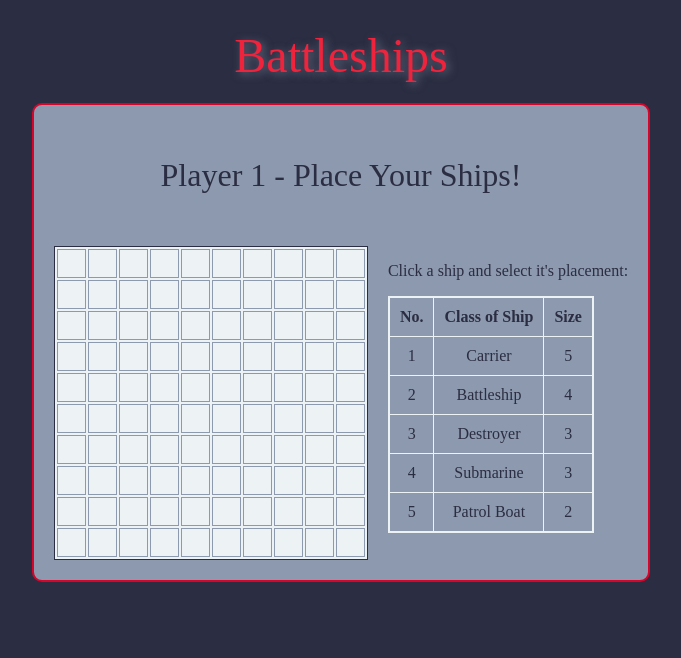
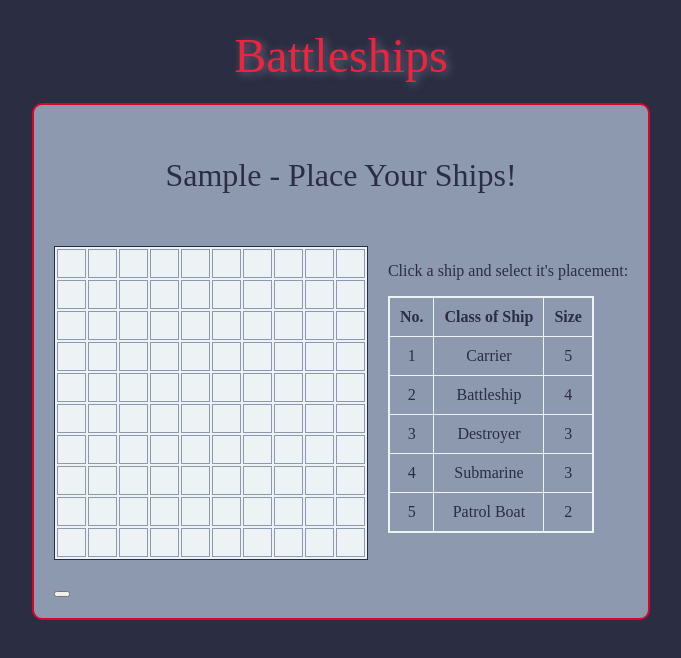
Before and after one commit to jdogcodey/battleship, a website with bundled scripts: page dist/index.html in a window 1280 px wide. Both pictures are taken after typing "Sample" into the empty fields and a click on the input "Start Battle!". Shown: the whole page, without its empty margins (299-980 px from the left). Built offline with nearby package versions, Linux system fonts and the light colour scheme.

Commit message:
Properly test if name is input to start game

```diff
--- a/src/DOM.js
+++ b/src/DOM.js
@@ -11,22 +11,37 @@ function buttonClicker() {
   const startBattle = document.getElementById("submit");
   const launchScreen = document.getElementById("launch-screen");
   const player2Name = document.getElementById("player2");
+  const player1Name = document.getElementById("player1");
   startBattle.addEventListener("click", () => {
     event.preventDefault();
-    launchScreen.style.display = "none";
-    if (player2Name.value !== null) {
-      singlePlayer();
-    } else twoPlayerPlacement();
+    if (player1Name.value.trim() === "") {
+      alert("Please input a name to battle!");
+    } else {
+      launchScreen.style.display = "none";
+      if (player2Name.value.trim() === "") {
+        singlePlayer(player1Name.value);
+      } else twoPlayerPlacement(player1Name.value, player2Name.value);
+    }
   });
 }
 
-function singlePlayer() {
-  const playerPlacementScreen = document.getElementById("player1-placement");
+function singlePlayer(playerName) {
+  const playerPlacementScreen = document.getElementById("placement-screen");
+  const title = document.getElementById("screen-title");
+  title.innerHTML = `${playerName} - Place Your Ships!`;
   playerPlacementScreen.style.display = "grid";
   const singleGame = newGame();
   const playerOne = singleGame.player1;
   singleGame.player2 = computerPlacement(singleGame.player2);
-  placementSelector(playerOne);
+  const playerPlacementFinished = placementSelector(playerOne);
+  const completePlacementScreen = document.getElementById("complete-placement");
+  const completePlacementButton = document.getElementById(
+    "complete-placement-button"
+  );
+  if (playerPlacementFinished) {
+    completePlacementScreen.style.display = "grid";
+    completePlacementButton.addEventListener("click", () => {});
+  }
 }
 
 function placementSelector(player) {
@@ -52,6 +67,15 @@ function placementSelector(player) {
       player
     );
   });
+  while (
+    boatConfigurations[0].count !== 0 &&
+    boatConfigurations[1].count !== 0 &&
+    boatConfigurations[2].count !== 0 &&
+    boatConfigurations[3].count !== 0 &&
+    boatConfigurations[4].count !== 0
+  ) {
+    return false;
+  }
 }
 
 function placeAndUpdateBoat(
```
Also changed, not shown: dist/index.html, dist/main.js, dist/styles.css.
